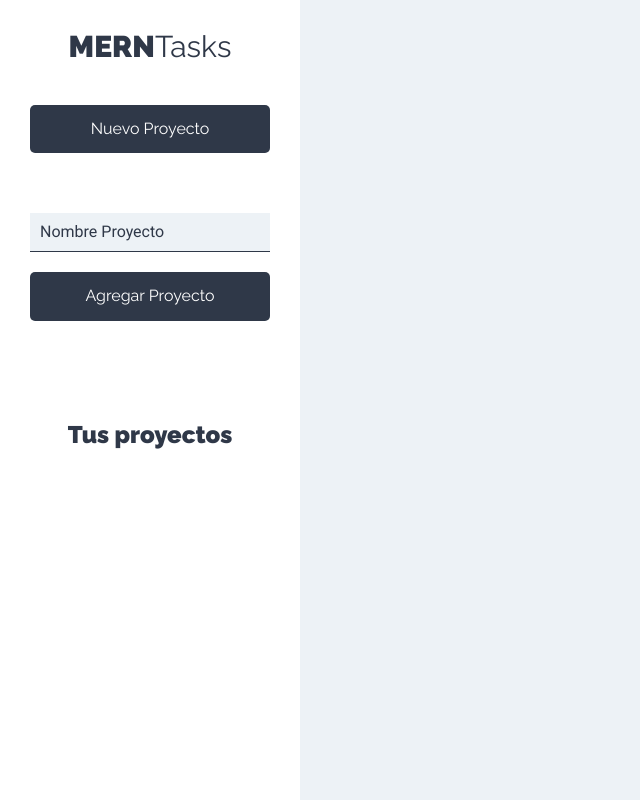
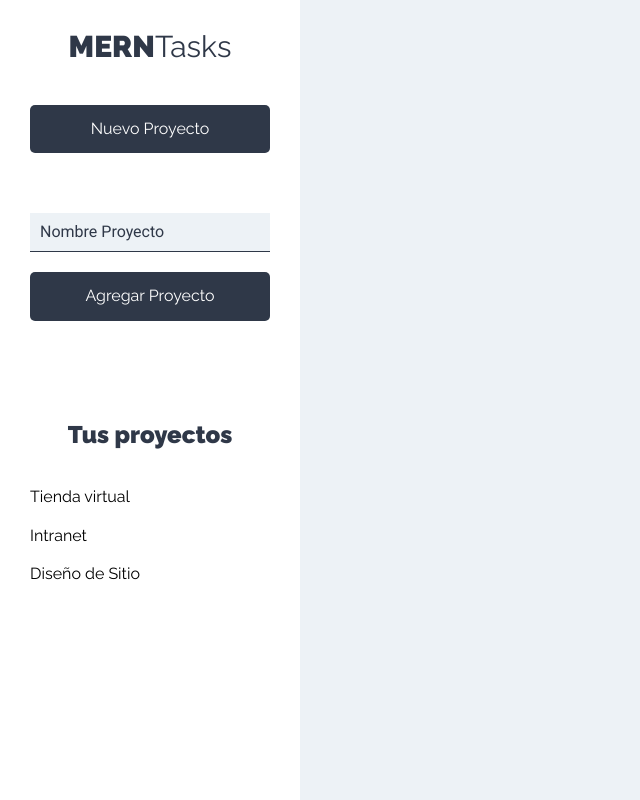
Before and after one commit to axmonsalve/MERNTasks, a React (Create React App) app: page /proyectos in a window 1280 px wide. Shown: the whole page, without its empty margins (0-640 px from the left). Built offline with nearby package versions, Linux system fonts and the light colour scheme.

Commit message:
Listando proyectos creados

```diff
--- a/src/components/layout/Sidebar.js
+++ b/src/components/layout/Sidebar.js
@@ -1,5 +1,6 @@
 import React from 'react'
 import NuevoProyecto from '../proyectos/NuevoProyecto'
+import ListadoProyectos from '../proyectos/ListadoProyectos'
 
 function Sidebar() {
   return (
@@ -8,6 +9,7 @@
       <NuevoProyecto />
       <div className="proyectos">
         <h2>Tus proyectos</h2>
+        <ListadoProyectos/>
       </div>
     </aside>
   )
--- /dev/null
+++ b/src/components/proyectos/ListadoProyectos.js
@@ -0,0 +1,21 @@
+import React from 'react'
+import Proyecto from './Proyecto'
+
+function ListadoProyectos() {
+
+  const proyectos = [
+    {nombre: 'Tienda virtual'},
+    {nombre: 'Intranet'},
+    {nombre: 'Diseño de Sitio'},
+  ]
+
+  return (
+    <ul className="listado-proyectos">
+      {proyectos.map(proyecto=>(
+        <Proyecto proyecto={proyecto}/>
+      ))}
+    </ul>
+  )
+}
+
+export default ListadoProyectos
--- /dev/null
+++ b/src/components/proyectos/Proyecto.js
@@ -0,0 +1,14 @@
+import React from 'react'
+
+function Proyecto({proyecto}) {
+  return (
+    <li>
+        <button
+          type="button"
+          className="btn btn-blank"
+        >{proyecto.nombre}</button>
+    </li>
+  )
+}
+
+export default Proyecto
```
